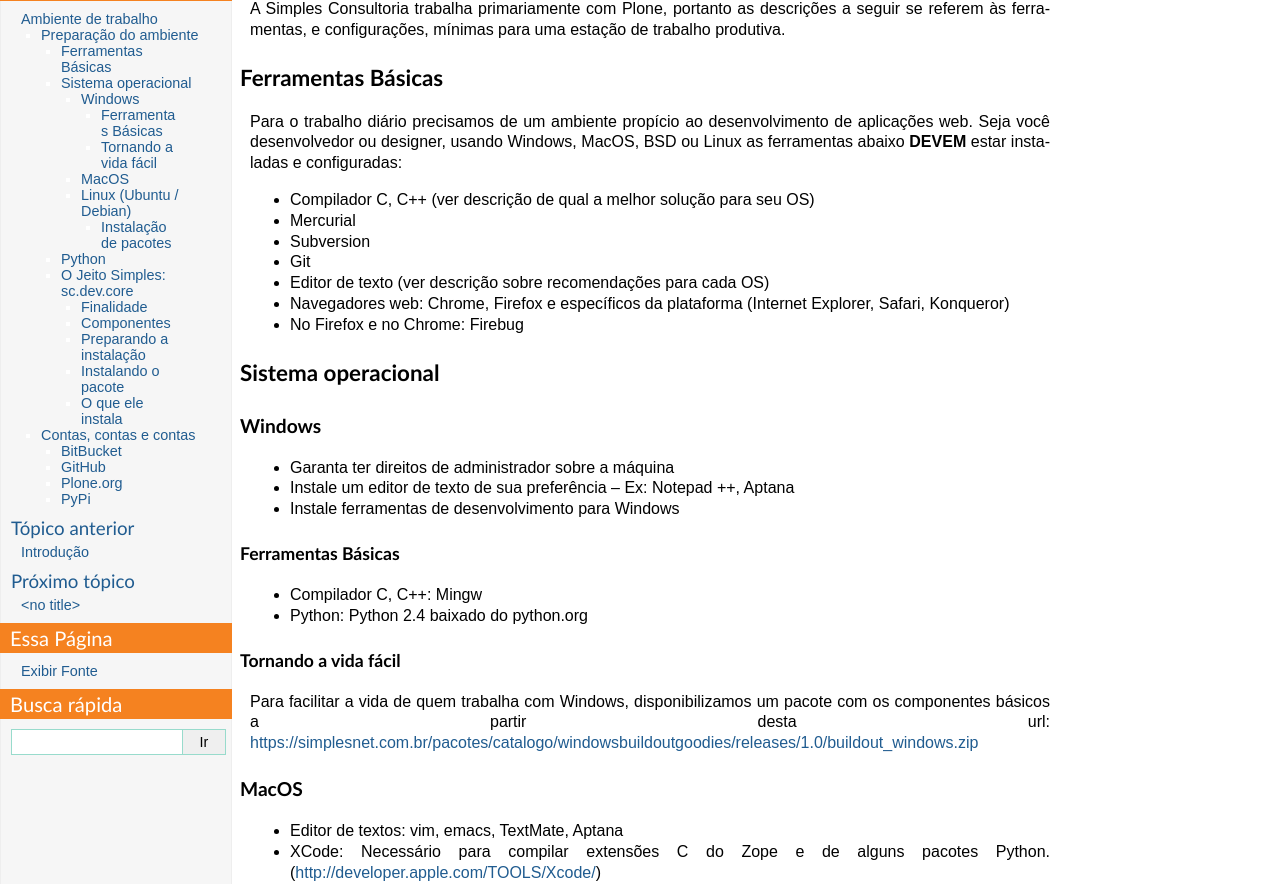
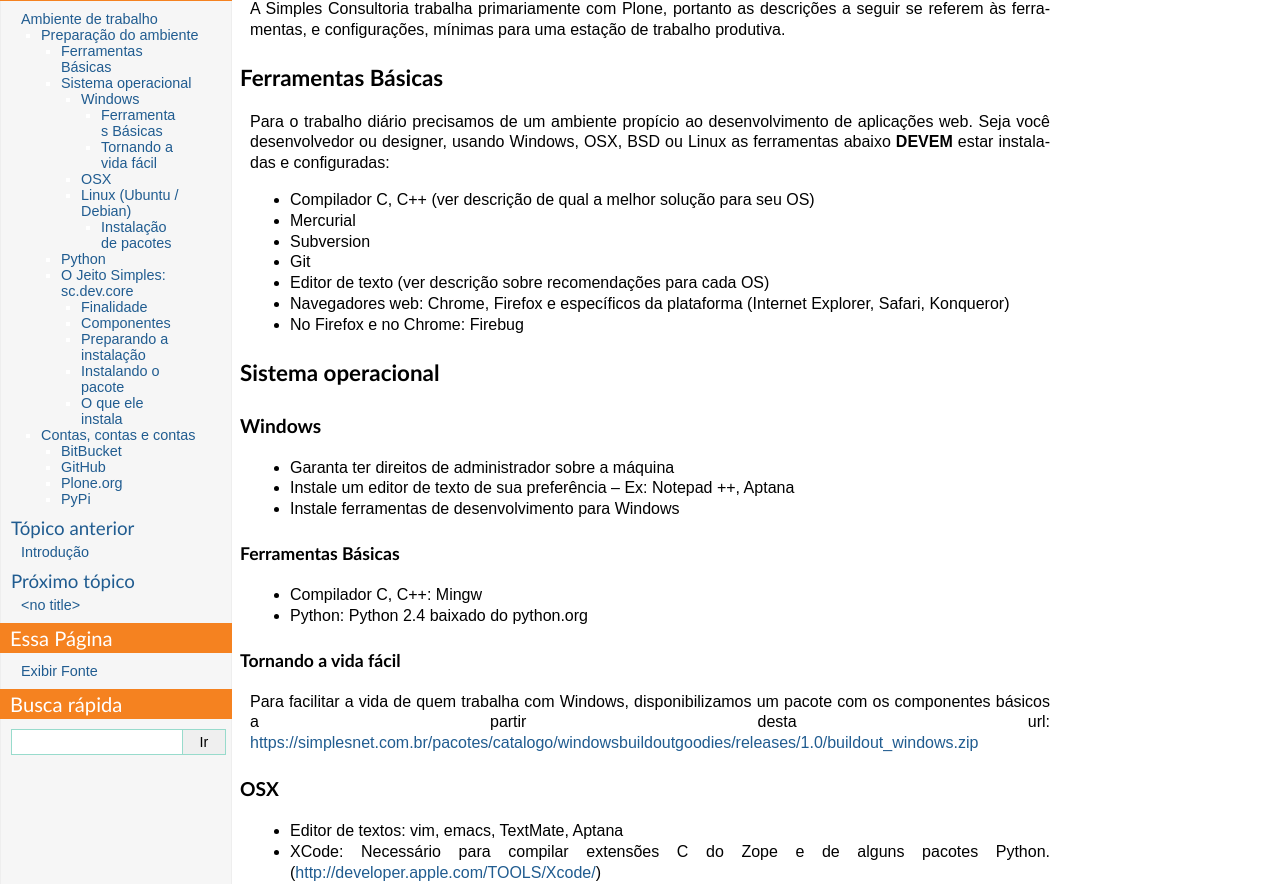
Before and after one commit to simplesconsultoria/sc.dev.core, a Sphinx documentation site: the page built from docs/ambiente.rst, in a window 1280 px wide and 1400 px high. Shown: the part 155-1039 px from the top of the window. Built offline with Sphinx 7.4.7, drawn with Linux system fonts in a browser that asks for light colours.

Commit message:
Update eol

```diff
--- a/docs/ambiente.rst
+++ b/docs/ambiente.rst
@@ -13,7 +13,7 @@
 --------------------
 
 Para o trabalho diário precisamos de um ambiente propício ao desenvolvimento de
-aplicações web. Seja você desenvolvedor ou designer, usando Windows, MacOS, BSD
+aplicações web. Seja você desenvolvedor ou designer, usando Windows, OSX, BSD
 ou Linux as ferramentas abaixo **DEVEM** estar instaladas e configuradas:
 
 * Compilador C, C++ (ver descrição de qual a melhor solução para seu OS)
@@ -56,7 +56,7 @@
 Para facilitar a vida de quem trabalha com Windows, disponibilizamos um pacote
 com os componentes básicos a partir desta url: https://simplesnet.com.br/pacotes/catalogo/windowsbuildoutgoodies/releases/1.0/buildout_windows.zip
 
-MacOS
+OSX
 *****
 
 * Editor de textos: vim, emacs, TextMate, Aptana
```
